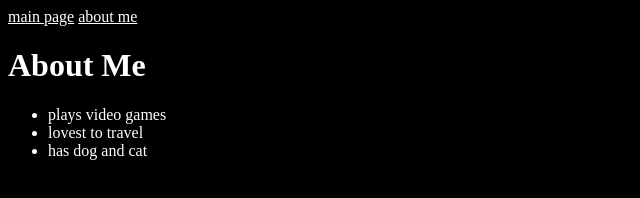
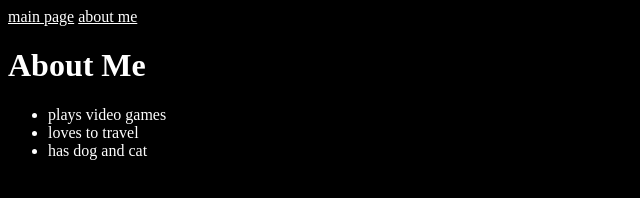
Before and after one commit to rogcald1/RC_Site, a plain HTML site: page about.html in a window 1280 px wide. Shown: the full height of the page, 0-640 px from the left. Drawn offline with Linux system fonts and the light colour scheme.

Commit message:
fixed typo in about file

```diff
--- a/about.html
+++ b/about.html
@@ -11,7 +11,7 @@
 <h1>About Me</h1>
 <ul>
     <li>plays video games</li>
-    <li>lovest to travel</li>
+    <li>loves to travel</li>
     <li>has dog and cat</li>
 </ul>
 </body>
```
